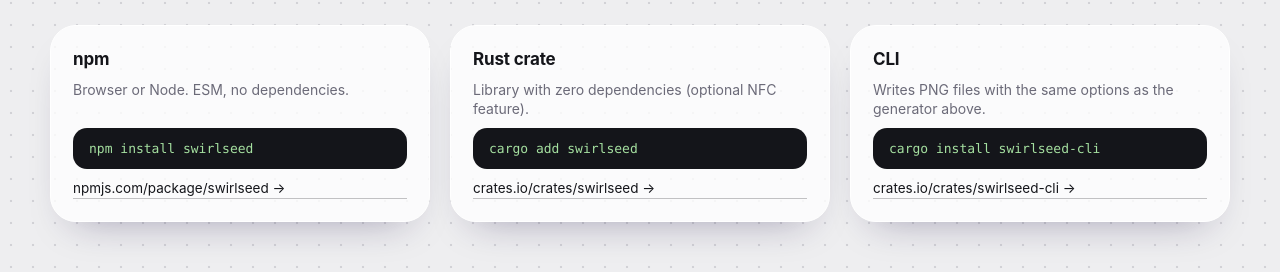
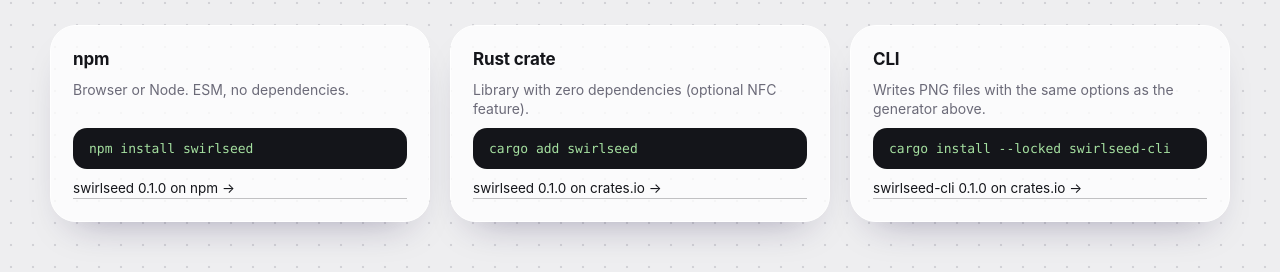
Before and after one commit to alexeev-dauwalter/swirlseed, a plain HTML site: page site/src/index.html in a window 1280 px wide. Shown: the part 2450-2722 px from the top of the page. Drawn offline with Linux system fonts and the light colour scheme; a script that the page names is missing.

Commit message:
Link to published package versions on the demo site

```diff
--- a/site/src/index.html
+++ b/site/src/index.html
@@ -279,9 +279,24 @@ input[type=range]{width:100%;accent-color:#14151a}
 <section id="install">
 <div class="sechead"><div><h2>Install</h2><p>One algorithm, three ways to use it. The TypeScript package and the Rust crate render the exact same bytes for the same seed.</p></div></div>
 <div class="inst">
-  <div class="icard"><h3>npm</h3><p>Browser or Node. ESM, no dependencies.</p><pre class="icmd" id="i1">npm install swirlseed</pre><a href="https://www.npmjs.com/package/swirlseed" rel="noopener">npmjs.com/package/swirlseed →</a></div>
-  <div class="icard"><h3>Rust crate</h3><p>Library with zero dependencies (optional NFC feature).</p><pre class="icmd" id="i2">cargo add swirlseed</pre><a href="https://crates.io/crates/swirlseed" rel="noopener">crates.io/crates/swirlseed →</a></div>
-  <div class="icard"><h3>CLI</h3><p>Writes PNG files with the same options as the generator above.</p><pre class="icmd" id="i3">cargo install swirlseed-cli</pre><a href="https://crates.io/crates/swirlseed-cli" rel="noopener">crates.io/crates/swirlseed-cli →</a></div>
+  <div class="icard">
+    <h3>npm</h3>
+    <p>Browser or Node. ESM, no dependencies.</p>
+    <pre class="icmd" id="i1">npm install swirlseed</pre>
+    <a href="https://www.npmjs.com/package/swirlseed/v/0.1.0" rel="noopener">swirlseed 0.1.0 on npm →</a>
+  </div>
+  <div class="icard">
+    <h3>Rust crate</h3>
+    <p>Library with zero dependencies (optional NFC feature).</p>
+    <pre class="icmd" id="i2">cargo add swirlseed</pre>
+    <a href="https://crates.io/crates/swirlseed/0.1.0" rel="noopener">swirlseed 0.1.0 on crates.io →</a>
+  </div>
+  <div class="icard">
+    <h3>CLI</h3>
+    <p>Writes PNG files with the same options as the generator above.</p>
+    <pre class="icmd" id="i3">cargo install --locked swirlseed-cli</pre>
+    <a href="https://crates.io/crates/swirlseed-cli/0.1.0" rel="noopener">swirlseed-cli 0.1.0 on crates.io →</a>
+  </div>
 </div>
 </section>
 </main>
```
